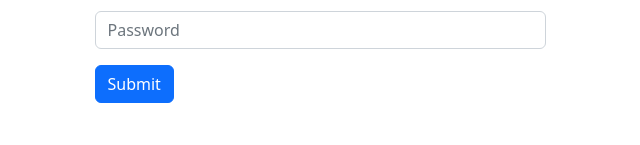
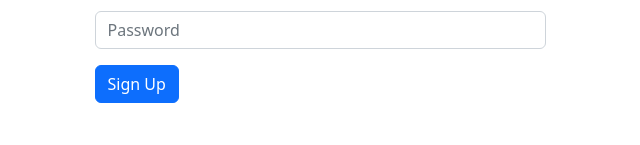
Before and after one commit to shafik720/ema-john-with-react-router---2, a React (Create React App) app: page / in a window 1280 px wide. Shown: the part 155-300 px from the top of the page, without its empty margins (320-960 px from the left). Built offline with nearby package versions, Linux system fonts and the light colour scheme.

Commit message:
resetting everything for doing it again

```diff
--- a/src/App.js
+++ b/src/App.js
@@ -26,7 +26,7 @@ function App() {
           </Form.Group>
 
           <Button variant="primary" type="submit">
-            Submit
+            Sign Up
           </Button>
         </Form>
             </div>
```
